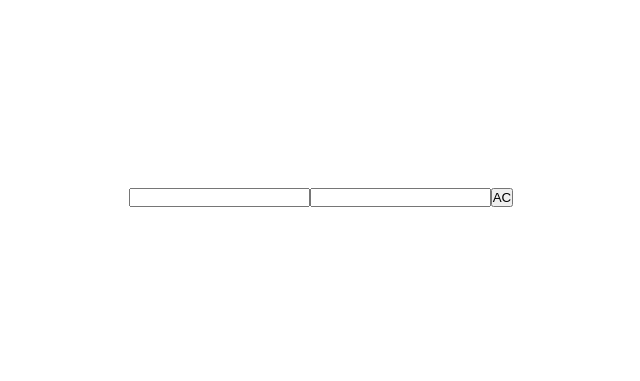
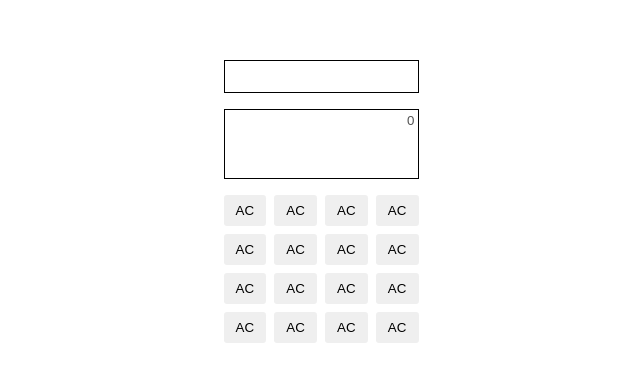
Before and after one commit to JoseDeyvid/ProjetosEmReact, a React (Vite) app in the folder P01_Calculadora/calculadora/: page / in a window 1280 px wide. Shown: the part 203-584 px from the top of the page, without its empty margins (319-959 px from the left). Built offline with nearby package versions, Linux system fonts and the light colour scheme.

Commit message:
Finalizar essencial do css dos botoes

```diff
--- a/P01_Calculadora/calculadora/src/App.css
+++ b/P01_Calculadora/calculadora/src/App.css
@@ -13,4 +13,37 @@
 }
 
 .content {
+  display: flex;
+  flex-direction: column;
 }
+
+.input-result {
+  padding: .5rem;
+  text-align: end;
+  margin: .5rem 0;
+  background-color: #fff;
+  border: 1px solid #000;
+}
+
+.input-equation {
+  height: 70px;
+  display: flex;
+  align-items: start;
+  margin-top: .5rem;
+  border: 1px solid #000;
+}
+
+.input-equation input {
+  width: 100%;
+  text-align: end;
+  border: none;
+  background: #fff;
+  padding: .2rem;
+}
+
+.calc-keyboard {
+  display: grid;
+  grid-template-columns: repeat(4, 1fr);
+  gap: .5rem;
+  padding-top: 1rem;
+}
--- a/P01_Calculadora/calculadora/src/App.jsx
+++ b/P01_Calculadora/calculadora/src/App.jsx
@@ -1,14 +1,40 @@
 import { useState } from 'react'
 import './App.css'
+import Button from './components/Button'
 
 function App() {
+
+  const [equation, setEquation] = useState('0')
+
+  const insertNumberOnEquation = (n) => {
+    setEquation((prevEquation) => prevEquation + n);
+  }
 
   return (
     <div className='container'>
       <div className="content">
-        <input type="text" />
-        <input type="text" />
-        <button>AC</button>
+        <input type="text" className='input-result' disabled />
+        <div className='input-equation'>
+          <input type="text" value={equation} disabled />
+        </div>
+        <div className="calc-keyboard">
+          <Button value={'AC'} handleClick={() => insertNumberOnEquation(2)} />
+          <Button value={'AC'} />
+          <Button value={'AC'} />
+          <Button value={'AC'} />
+          <Button value={'AC'} />
+          <Button value={'AC'} />
+          <Button value={'AC'} />
+          <Button value={'AC'} />
+          <Button value={'AC'} />
+          <Button value={'AC'} />
+          <Button value={'AC'} />
+          <Button value={'AC'} />
+          <Button value={'AC'} />
+          <Button value={'AC'} />
+          <Button value={'AC'} />
+          <Button value={'AC'} />
+        </div>
       </div>
     </div>
   )
--- /dev/null
+++ b/P01_Calculadora/calculadora/src/components/Button/index.jsx
@@ -0,0 +1,10 @@
+import React from 'react'
+import './styles.css'
+
+const Button = ({value, handleClick}) => {
+  return (
+    <button className='button' onClick={handleClick}>{value}</button>
+  )
+}
+
+export default Button
--- /dev/null
+++ b/P01_Calculadora/calculadora/src/components/Button/styles.css
@@ -0,0 +1,5 @@
+.button {
+    padding: .5rem;
+    border: none;
+    border-radius: .2rem;
+}
```
